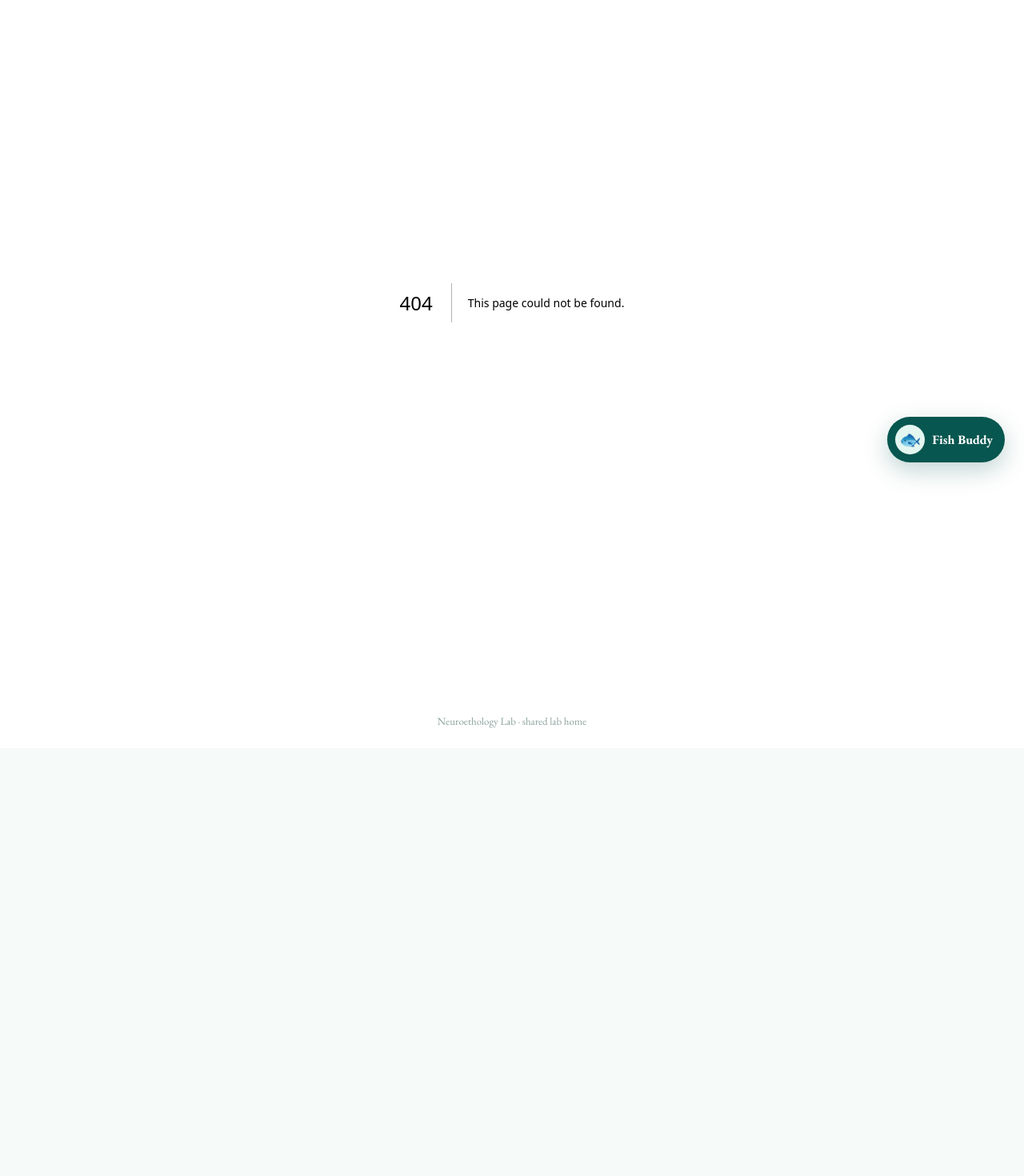
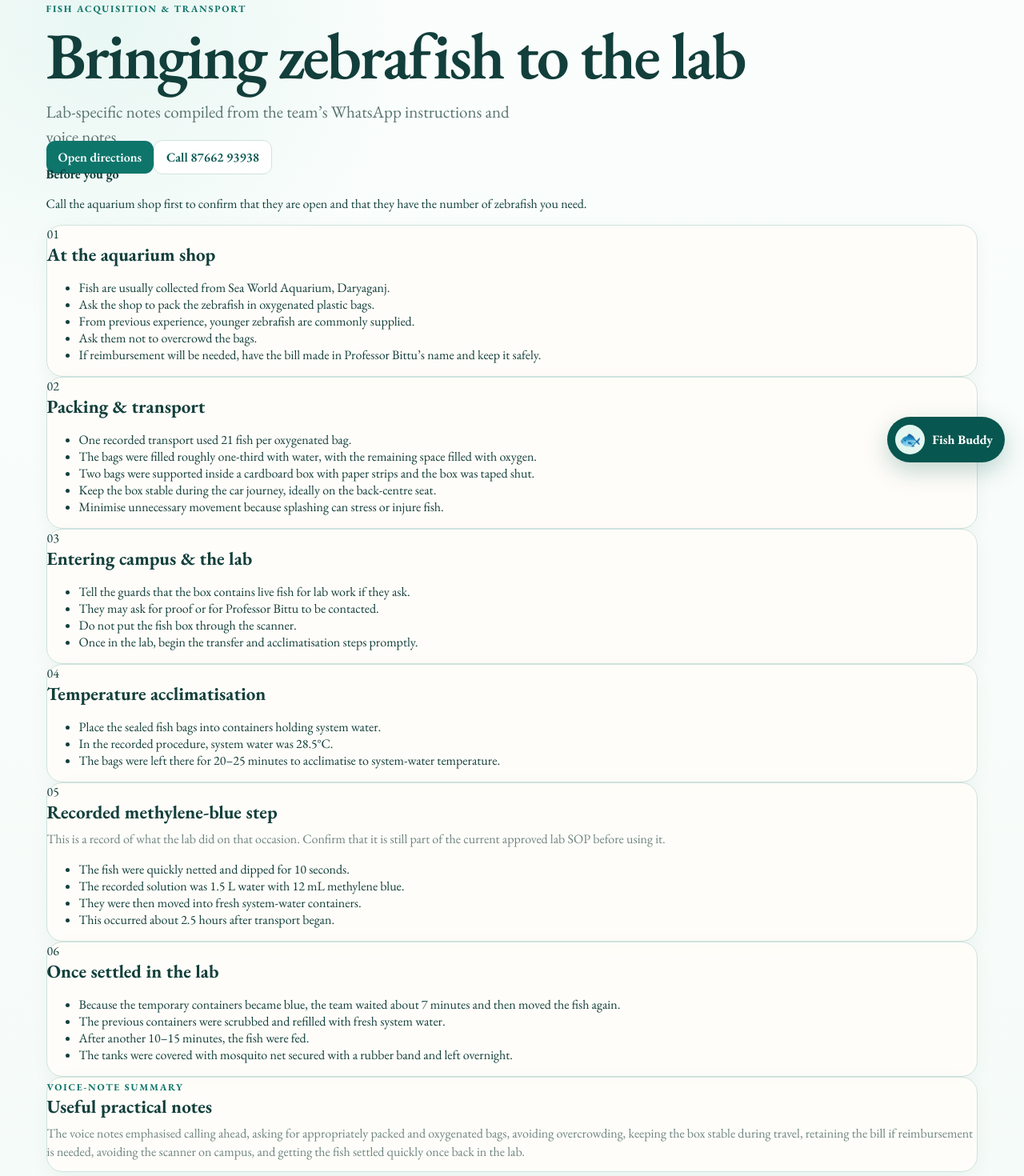
Before and after one commit to asmiaggarwalug2023-alt/neuroethology-lab, a Next.js app: page /fish-care/bringing-fish in a window 1280 px wide. Before the commit this address had no page. Shown: the part 200-1670 px from the top of the page at 80% size. Before the commit the page ends 1135 px from the top, so only its background shows below. Built offline with nearby package versions, Linux system fonts and the light colour scheme.

Commit message:
Add zebrafish acquisition and transport guide

```diff
--- /dev/null
+++ b/app/fish-care/bringing-fish/page.tsx
@@ -0,0 +1,123 @@
+import Link from "next/link";
+
+export default function BringingFish(){
+  return (
+    <>
+      <Link href="/fish-care" className="text-link">← Back to Fish Care</Link>
+
+      <section className="guide-hero">
+        <span className="eyebrow">FISH ACQUISITION & TRANSPORT</span>
+        <h1 className="page-title guide-title">Bringing zebrafish to the lab</h1>
+        <p className="hero-copy">
+          Lab-specific notes compiled from the team’s WhatsApp instructions and voice notes.
+        </p>
+
+        <div className="guide-actions">
+          <a
+            className="btn"
+            href="https://share.google/jkoDHqN9JjYatiJ6o"
+            target="_blank"
+            rel="noreferrer"
+          >
+            Open directions
+          </a>
+          <a className="btn secondary" href="tel:+918766293938">
+            Call 87662 93938
+          </a>
+        </div>
+      </section>
+
+      <div className="notice-card">
+        <strong>Before you go</strong>
+        <p>
+          Call the aquarium shop first to confirm that they are open and that they have the
+          number of zebrafish you need.
+        </p>
+      </div>
+
+      <div className="guide-grid">
+        <section className="card guide-card">
+          <span className="step-number">01</span>
+          <h2>At the aquarium shop</h2>
+          <ul>
+            <li>Fish are usually collected from Sea World Aquarium, Daryaganj.</li>
+            <li>Ask the shop to pack the zebrafish in oxygenated plastic bags.</li>
+            <li>From previous experience, younger zebrafish are commonly supplied.</li>
+            <li>Ask them not to overcrowd the bags.</li>
+            <li>If reimbursement will be needed, have the bill made in Professor Bittu’s name and keep it safely.</li>
+          </ul>
+        </section>
+
+        <section className="card guide-card">
+          <span className="step-number">02</span>
+          <h2>Packing & transport</h2>
+          <ul>
+            <li>One recorded transport used 21 fish per oxygenated bag.</li>
+            <li>The bags were filled roughly one-third with water, with the remaining space filled with oxygen.</li>
+            <li>Two bags were supported inside a cardboard box with paper strips and the box was taped shut.</li>
+            <li>Keep the box stable during the car journey, ideally on the back-centre seat.</li>
+            <li>Minimise unnecessary movement because splashing can stress or injure fish.</li>
+          </ul>
+        </section>
+
+        <section className="card guide-card">
+          <span className="step-number">03</span>
+          <h2>Entering campus & the lab</h2>
+          <ul>
+            <li>Tell the guards that the box contains live fish for lab work if they ask.</li>
+            <li>They may ask for proof or for Professor Bittu to be contacted.</li>
+            <li>Do not put the fish box through the scanner.</li>
+            <li>Once in the lab, begin the transfer and acclimatisation steps promptly.</li>
+          </ul>
+        </section>
+
+        <section className="card guide-card">
+          <span className="step-number">04</span>
+          <h2>Temperature acclimatisation</h2>
+          <ul>
+            <li>Place the sealed fish bags into containers holding system water.</li>
+            <li>In the recorded procedure, system water was 28.5°C.</li>
+            <li>The bags were left there for 20–25 minutes to acclimatise to system-water temperature.</li>
+          </ul>
+        </section>
+
+        <section className="card guide-card">
+          <span className="step-number">05</span>
+          <h2>Recorded methylene-blue step</h2>
+          <p className="procedure-warning">
+            This is a record of what the lab did on that occasion. Confirm that it is still part
+            of the current approved lab SOP before using it.
+          </p>
+          <ul>
+            <li>The fish were quickly netted and dipped for 10 seconds.</li>
+            <li>The recorded solution was 1.5 L water with 12 mL methylene blue.</li>
+            <li>They were then moved into fresh system-water containers.</li>
+            <li>This occurred about 2.5 hours after transport began.</li>
+          </ul>
+        </section>
+
+        <section className="card guide-card">
+          <span className="step-number">06</span>
+          <h2>Once settled in the lab</h2>
+          <ul>
+            <li>Because the temporary containers became blue, the team waited about 7 minutes and then moved the fish again.</li>
+            <li>The previous containers were scrubbed and refilled with fresh system water.</li>
+            <li>After another 10–15 minutes, the fish were fed.</li>
+            <li>The tanks were covered with mosquito net secured with a rubber band and left overnight.</li>
+          </ul>
+        </section>
+      </div>
+
+      <section className="card transcript-card">
+        <span className="eyebrow">VOICE-NOTE SUMMARY</span>
+        <h2>Useful practical notes</h2>
+        <p>
+          The voice notes emphasised calling ahead, asking for appropriately packed and oxygenated
+          bags, avoiding overcrowding, keeping the box stable during travel, retaining the bill if
+          reimbursement is needed, avoiding the scanner on campus, and getting the fish settled
+          quickly once back in the lab.
+        </p>
+      </section>
+    </>
+  );
+}
```
